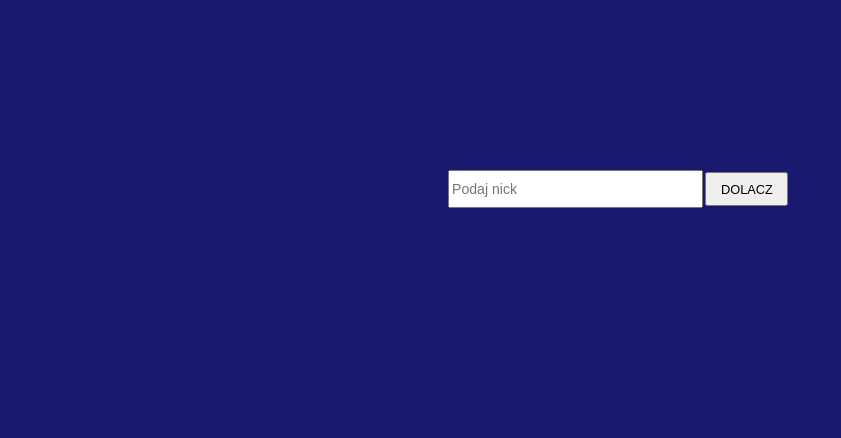
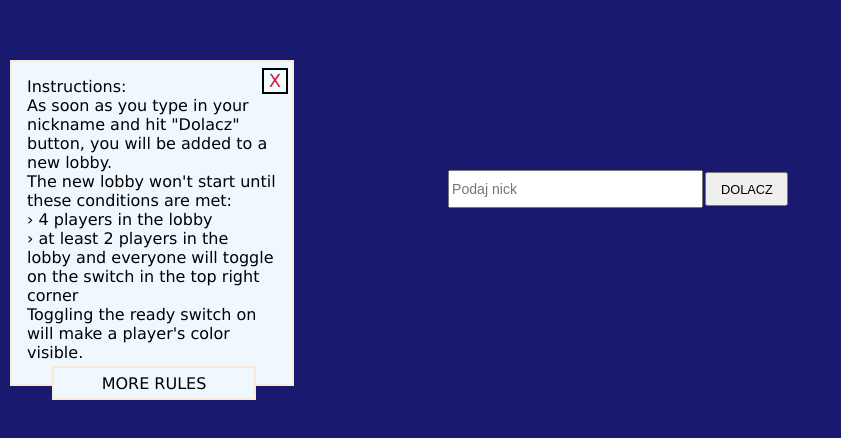
Before and after one commit to Deaponn/chinczyk, a website with bundled scripts: page static/index.html in a window 1280 px wide. Shown: the part 190-628 px from the top of the page, without its empty margins (0-841 px from the left). Built offline with nearby package versions, Linux system fonts and the light colour scheme.

Commit message:
Add instructions and rules
Added instructions and ruler for people who did not read the readme on github, so they can read through when they see the site for the first time

```diff
--- a/static/index.html
+++ b/static/index.html
@@ -17,6 +17,32 @@
     </div>
     </div>
     <div id="board"><img src="./gfx/null.png" id="roll"></img></div>
+    <div id="instructions">
+        <p id="close">X</p>
+        Instructions:<br>
+        As soon as you type in your nickname and hit "Dolacz" button, you will be added to a new lobby.<br>
+        The new lobby won't start until these conditions are met:<br>
+        &rsaquo; 4 players in the lobby<br>
+        &rsaquo; at least 2 players in the lobby and everyone will toggle on the switch in the top right corner<br>
+        Toggling the ready switch on will make a player's color visible.<br>
+        <div id="moreinfo">
+            <p id="text">MORE RULES</p>
+            <p id="info">
+                NOTE:<br>
+                If you wish to test the site for yourself, open second tab in private mode.<br>
+                While the game is started, each player will have time-limited turns.<br>
+                If no moves are performed in the specified time, the player is kicked out of the game and will have no possibility of returning.<br>
+                The turn consists of clicking the picture to the left in order to roll the dice.<br>
+                After that, a player chooses which pawn he would like to move.<br>
+                Going out of the home is possible only when a 1 or a 6 is rolled.<br>
+                Possible moves will blink in white.<br>
+                If there are no possible moves, the next player's turn occurs.<br>
+                Players can stack their pawns, but standing on enemies' pawns will cause them to be moved to the home.<br>
+                A player wins as soon as they secure every of their pawns in their base.<br>
+                If you fancy a next game, feel free to refresh the page. When you refresh the page whilst in-game, though, you will be taken to that active one instead!
+            </p>
+        </div>
+    </div>
 </body>
 
 </html>
--- a/static/script.js
+++ b/static/script.js
@@ -8,3 +8,8 @@ manager.addRender(render)
 render.addManager(manager)
 
 manager.connectToLobby()
+
+const closeInfo = document.getElementById("close")
+closeInfo.onclick = () => {
+    document.getElementById("instructions").style.display = "none"
+}
--- a/static/style.css
+++ b/static/style.css
@@ -219,3 +219,70 @@ input:checked + .slider:before {
 .slider.round:before {
   border-radius: 50%;
 }
+
+#close {
+  position: absolute;
+  color: crimson;
+  background-color: azure;
+  border: 2px solid black;
+  text-align: center;
+  font-size: 18px;
+  cursor: pointer;
+  left: 250px;
+  top: -12px;
+  height: 22px;
+  width: 22px;
+}
+
+#instructions {
+  position: fixed;
+  left: 10px;
+  top: calc(50% - 150px);
+  height: 292px;
+  width: 250px;
+  background-color: aliceblue;
+  border: 2px solid antiquewhite;
+  font-family: Verdana, Geneva, Tahoma, sans-serif;
+  cursor: default;
+  z-index: 1;
+  padding: 15px;
+}
+
+#instructions div {
+  display: flex;
+  justify-content: space-between;
+  align-items: center;
+}
+
+#moreinfo {
+  margin-top: 4px;
+  margin-left: 25px;
+  padding: 0;
+  width: 200px;
+  height: 30px;
+  border: 2px solid antiquewhite;
+  background-color: aliceblue;
+}
+
+#text {
+  width: 200px;
+  text-align: center;
+  margin-top: 17px;
+}
+
+#info {
+  display: none;
+  width: 520px;
+  text-align: left;
+  padding: 5px;
+  font-size: 16px;
+  margin-top: -100px;
+}
+
+#moreinfo:hover #info {
+  display: block;
+  position: absolute;
+  left: 242px;
+  background-color: aliceblue;
+  border: 2px solid antiquewhite;
+}
```
